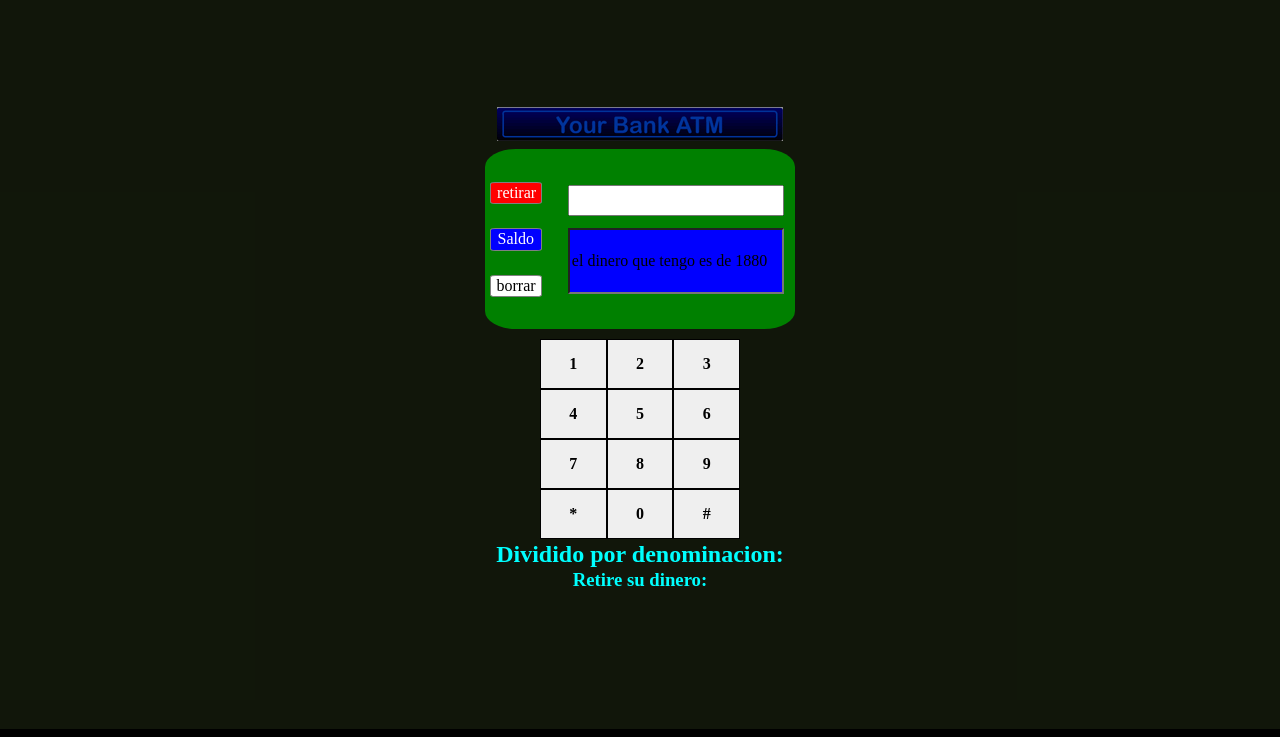
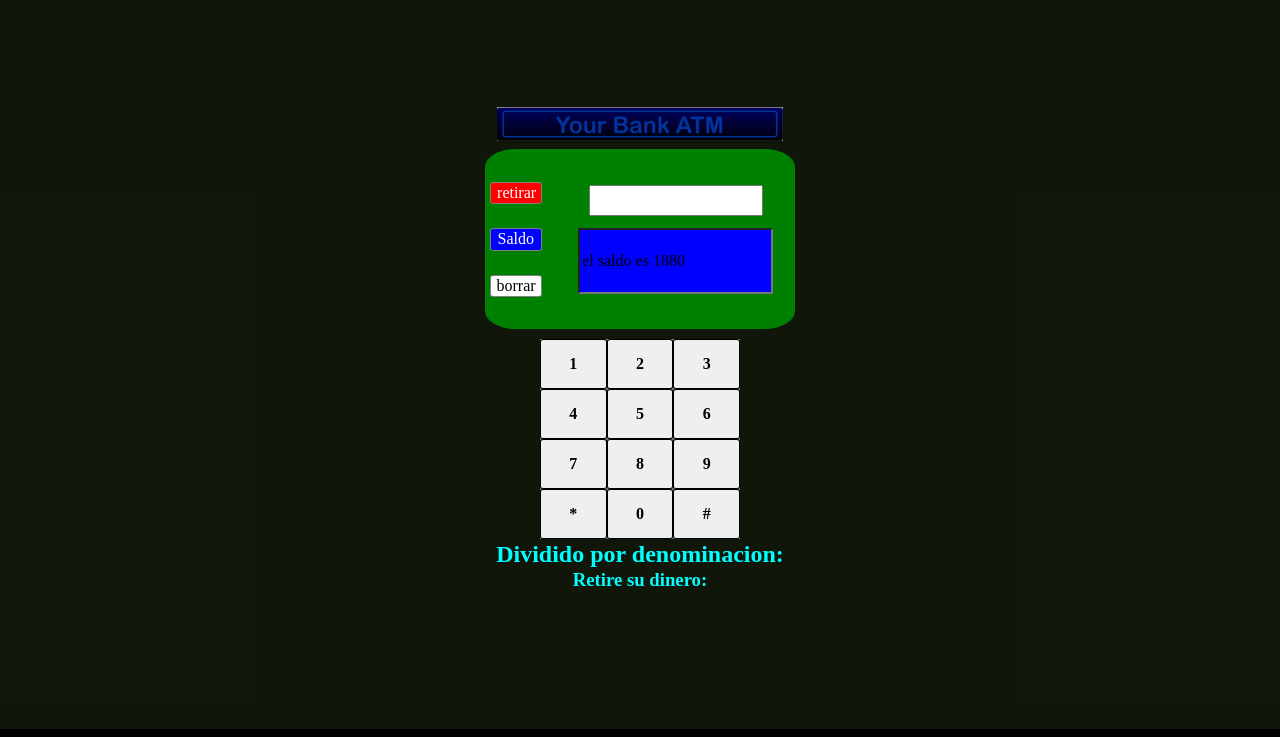
Before and after one commit to dfx172/atm, a plain HTML site: page index.html in a window 1280 px wide. Both pictures are taken after a click on the button "Saldo". Shown: the part 63-800 px from the top of the page. Drawn offline with Linux system fonts and the light colour scheme.

Commit message:
changes to width

```diff
--- a/css/style.css
+++ b/css/style.css
@@ -11,8 +11,7 @@ body {background-color: black; color: Red; display: flex;flex-direction: column;
 .home__icon-container{display: flex;justify-content: center;align-items: center;
                         height: 8vh; width:100%;background-color: rgb(29 38 17 / 60%)}
 
-.home__icon{color: rgb(10, 10, 108);
-            text-align: end;}
+.home__icon{color: rgb(10, 10, 108);}
 
 .banner{margin: 0;padding: 0;}
 
@@ -29,7 +28,7 @@ border-radius: 10%;}
 
 .buttons{display: grid;
         margin-left: 4px;
-        gap: 24px;        }
+        gap: 24px;}
 
 .screens{display: grid;
             gap: 12px;
@@ -46,7 +45,8 @@ grid-template-columns: auto auto auto;}
 
 .number {
 font-weight: bold;
-border: 1px solid black;}
+border: 1px solid black;
+border-radius: 5%;}
 
 .number:hover{
 background-color: aqua;}
@@ -57,13 +57,13 @@ background-color: aqua;}
 
 .resultado{
     background-color: blue;
-    width: 100%;
+    width: 90%;
     height: 60px;
     margin-left: 7%;}
 
 .dinerito1 {
     margin-left: 7%;
-    width: 100%;
+    width: 80%;
     height: 25px;}
 
 .subtitulo {color:aqua}
--- a/js/codigo.js
+++ b/js/codigo.js
@@ -79,7 +79,7 @@ else { for (var b of caja){
              dinero = dinero - (b.valor*div);
              b.cantidad -= div;}}
      console.log(caja);
-     dentregadito.value = ("el dinero entregado total es " + dinerillo.value);
+     dentregadito.value = ("Te entregue: $" + dinerillo.value);
         for (var d of entregados)
             {if (d.cantidad != 0) {denominacion.innerHTML += "la cantidad de billetes de "  +d.valor + " es de "+ d.cantidad + "<br>";}}
          for (var e of entregados) {for (var i = 0; i < e.cantidad; i++)
@@ -89,7 +89,7 @@ else { for (var b of caja){
 
 function saldo(){
     var saldo2 = ((caja[0].valor * caja[0].cantidad)+(caja[1].valor * caja[1].cantidad)+ (caja[2].valor* caja[2].cantidad)+ (caja[3].valor* caja[3].cantidad)+ (caja[4].valor* caja[4].cantidad)+ (caja[5].valor* caja[5].cantidad));
-    dentregadito.value= ("el dinero que tengo es de " + saldo2);
+    dentregadito.value= ("el saldo es " + saldo2);
     dinerillo.value="";
     denominacion.innerHTML= "";
     billetones.innerHTML ="";
```
